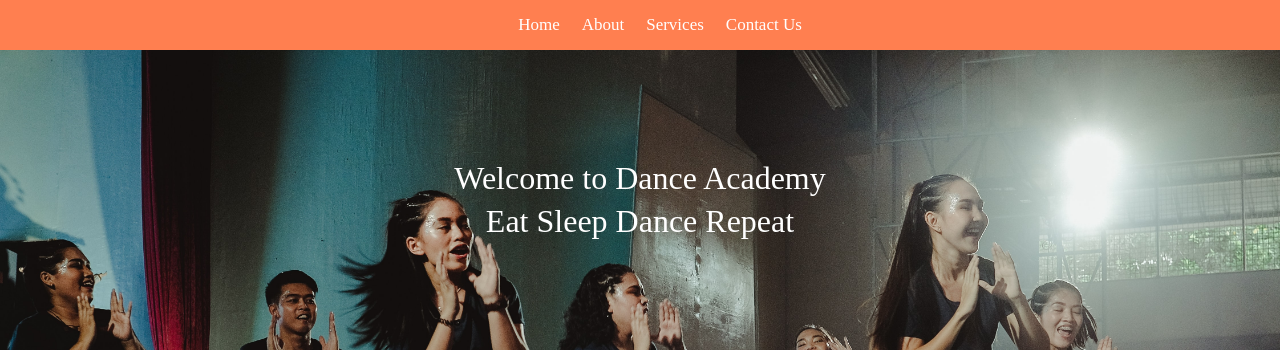
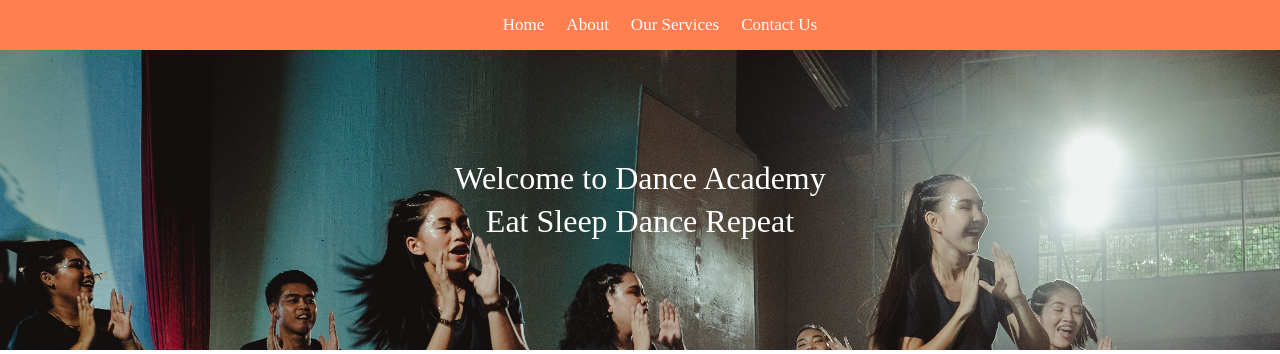
Before and after one commit to Sristi27/Dance-Academy-, a Node server app: page / in a window 1280 px wide. Shown: the top 354 px of the page. Run offline with Node 20, Linux system fonts and the light colour scheme.

Commit message:
Nav Bar Changes

```diff
--- a/views/index.pug
+++ b/views/index.pug
@@ -9,7 +9,7 @@ html
       ul
           li #[a(href="/") Home]
           li #[a(href="/") About]
-          li #[a(href="/") Services]
+          li #[a(href="/") Our Services]
           li #[a(href="/") Contact Us]
     section#intro
       div Welcome to Dance Academy
```
